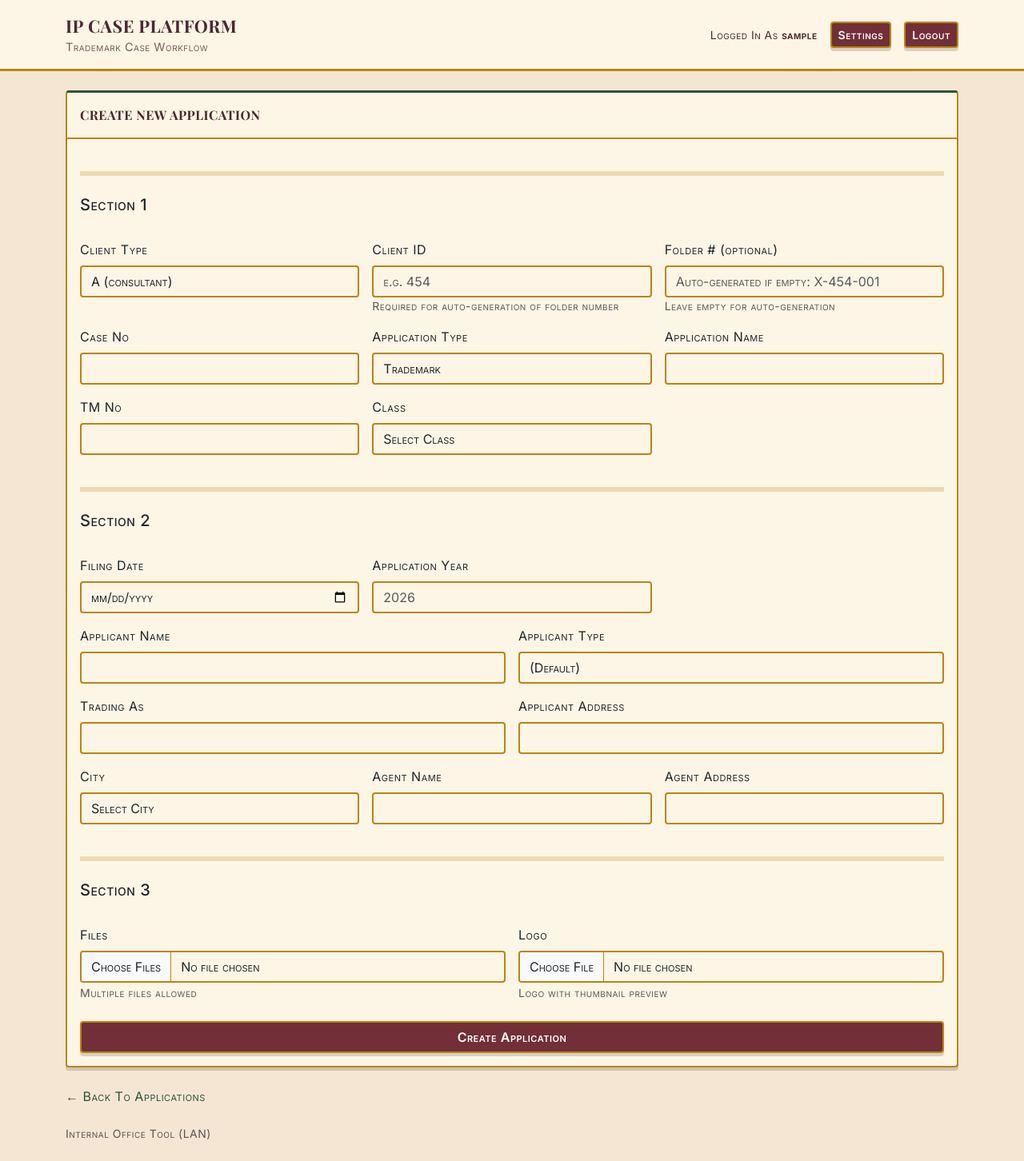
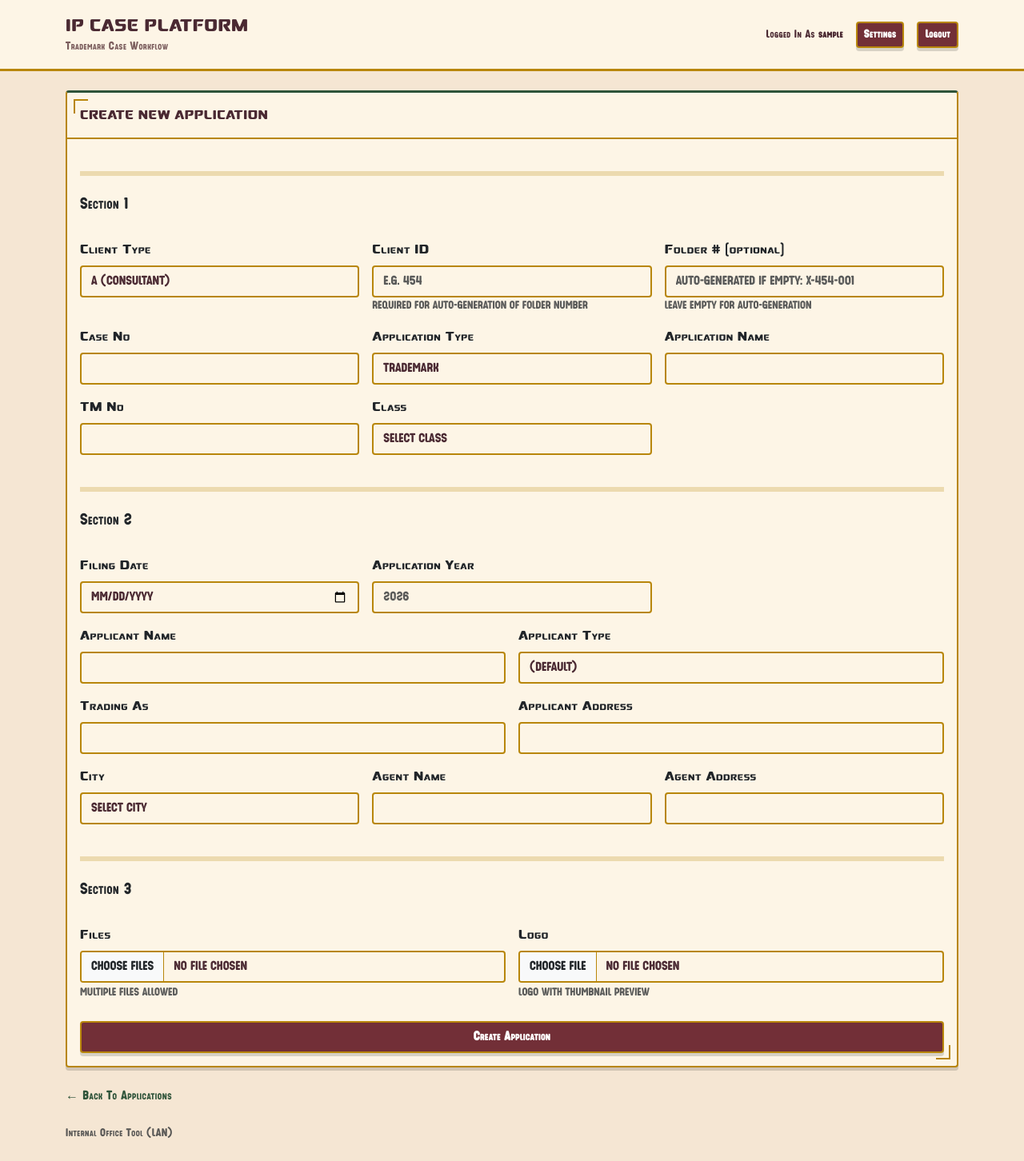
Before and after one commit to 0utLawzz/DS-Brandex, a Django app: page /applications/new/ in a window 1280 px wide. Shown: the whole page at 80% size. Run offline with Django 5.2, Linux system fonts and the light colour scheme; the visitor is signed in with stand-in values (Sample User, id 1); data comes from the database, SQL or seed files in the repository.

Commit message:
Victorian theme: custom fonts, small-caps utility, CSRF trusted origins

```diff
--- a/cases/static/cases/victorian.css
+++ b/cases/static/cases/victorian.css
@@ -1,4 +1,20 @@
 @import url('https://fonts.googleapis.com/css2?family=Playfair+Display:wght@400;600;700&family=Inter:wght@400;500;600&display=swap');
+
+@font-face {
+  font-family: 'Syndra';
+  src: url('./fonts/Syndra-SemiBold.otf') format('opentype');
+  font-weight: 600;
+  font-style: normal;
+  font-display: swap;
+}
+
+@font-face {
+  font-family: 'Mision';
+  src: url('./fonts/Mision.ttf') format('truetype');
+  font-weight: 400;
+  font-style: normal;
+  font-display: swap;
+}
 
 :root {
   --primary: #722F37;
@@ -9,6 +25,9 @@
   --text: #4A2932;
   --text-muted: #7A5C5C;
 
+  --font-heading: 'Syndra', 'Playfair Display', serif;
+  --font-body: 'Mision', 'Inter', sans-serif;
+
   --radius: 4px;
   --border-width: 3px;
   --shadow: 0px 4px 0px rgba(0,0,0,0.15);
@@ -18,9 +37,8 @@
 .victorian-bg {
   background: var(--background);
   color: var(--text);
-  font-family: 'Inter', sans-serif;
-  font-variant: small-caps;
-  letter-spacing: 0.5px;
+  font-family: var(--font-body);
+  letter-spacing: normal;
 }
 
 .victorian-header {
@@ -33,15 +51,13 @@
   font-size: 1.35rem;
   letter-spacing: 0.5px;
   color: var(--text);
-  font-family: 'Playfair Display', serif;
-  font-variant: small-caps;
+  font-family: var(--font-heading);
   text-transform: uppercase;
 }
 
 .victorian-subtitle {
   font-size: 0.9rem;
   color: var(--text-muted);
-  font-variant: small-caps;
 }
 
 .victorian-card {
@@ -49,6 +65,30 @@
   border-radius: var(--radius);
   border: 2px solid var(--line);
   box-shadow: var(--shadow);
+  position: relative;
+}
+
+.victorian-card::before,
+.victorian-card::after {
+  content: "";
+  position: absolute;
+  width: 18px;
+  height: 18px;
+  pointer-events: none;
+}
+
+.victorian-card::before {
+  top: 8px;
+  left: 8px;
+  border-top: 2px solid var(--line);
+  border-left: 2px solid var(--line);
+}
+
+.victorian-card::after {
+  bottom: 8px;
+  right: 8px;
+  border-bottom: 2px solid var(--line);
+  border-right: 2px solid var(--line);
 }
 
 .victorian-card .card-header {
@@ -56,8 +96,7 @@
   border-bottom: 2px solid var(--line);
   font-weight: 700;
   color: var(--text);
-  font-variant: small-caps;
-  font-family: 'Playfair Display', serif;
+  font-family: var(--font-heading);
   text-transform: uppercase;
   letter-spacing: 0.5px;
 }
@@ -68,9 +107,9 @@
   color: #fff;
   border-radius: var(--radius);
   box-shadow: var(--shadow);
-  font-variant: small-caps;
   font-weight: 600;
-  font-family: 'Inter', sans-serif;
+  font-family: var(--font-body);
+  transition: background 0.18s ease, color 0.18s ease, border-color 0.18s ease;
 }
 
 .victorian-btn:hover {
@@ -124,14 +215,20 @@
 .victorian-input {
   border-radius: var(--radius);
   border: 2px solid var(--line);
-  font-variant: small-caps;
   background: var(--surface);
+  color: var(--text);
 }
 
 .victorian-input:focus {
   border-color: var(--primary);
-  box-shadow: 0 0 0 2px rgba(114, 47, 55, 0.2);
+  box-shadow: 0 0 0 2px rgba(114, 47, 55, 0.22);
   outline: none;
+}
+
+.form-label.small-cap,
+.form-check-label.small-cap {
+  font-family: var(--font-heading);
+  letter-spacing: 0.5px;
 }
 
 .dst-grid {
--- a/cases/templates/cases/base.html
+++ b/cases/templates/cases/base.html
@@ -7,7 +7,7 @@
 
     <link rel="preconnect" href="https://fonts.googleapis.com" />
     <link rel="preconnect" href="https://fonts.gstatic.com" crossorigin />
-    <link href="https://fonts.googleapis.com/css2?family=Inter:wght@400;500;600;700&display=swap" rel="stylesheet" />
+    <link href="https://fonts.googleapis.com/css2?family=Playfair+Display:wght@400;600;700&family=Inter:wght@400;500;600;700&display=swap" rel="stylesheet" />
 
     <link href="https://cdn.jsdelivr.net/npm/bootstrap@5.3.3/dist/css/bootstrap.min.css" rel="stylesheet" />
 
--- a/ip_case_platform/settings.py
+++ b/ip_case_platform/settings.py
@@ -35,7 +35,7 @@ CSRF_TRUSTED_ORIGINS = [
     o.strip()
     for o in os.environ.get(
         "DJANGO_CSRF_TRUSTED_ORIGINS",
-        "http://127.0.0.1:52684,http://127.0.0.1:62497,http://127.0.0.1:62556",
+        "http://127.0.0.1,http://localhost",
     ).split(",")
     if o.strip()
 ]
```
Also changed, not shown: other parts of cases/static/cases/victorian.css (+61 -8 lines), VICTORIAN_THEME_GUIDE.md (+114 -0 lines), cases/static/cases/fonts/Mision.ttf (added), cases/static/cases/fonts/Syndra-SemiBold.otf (added).
